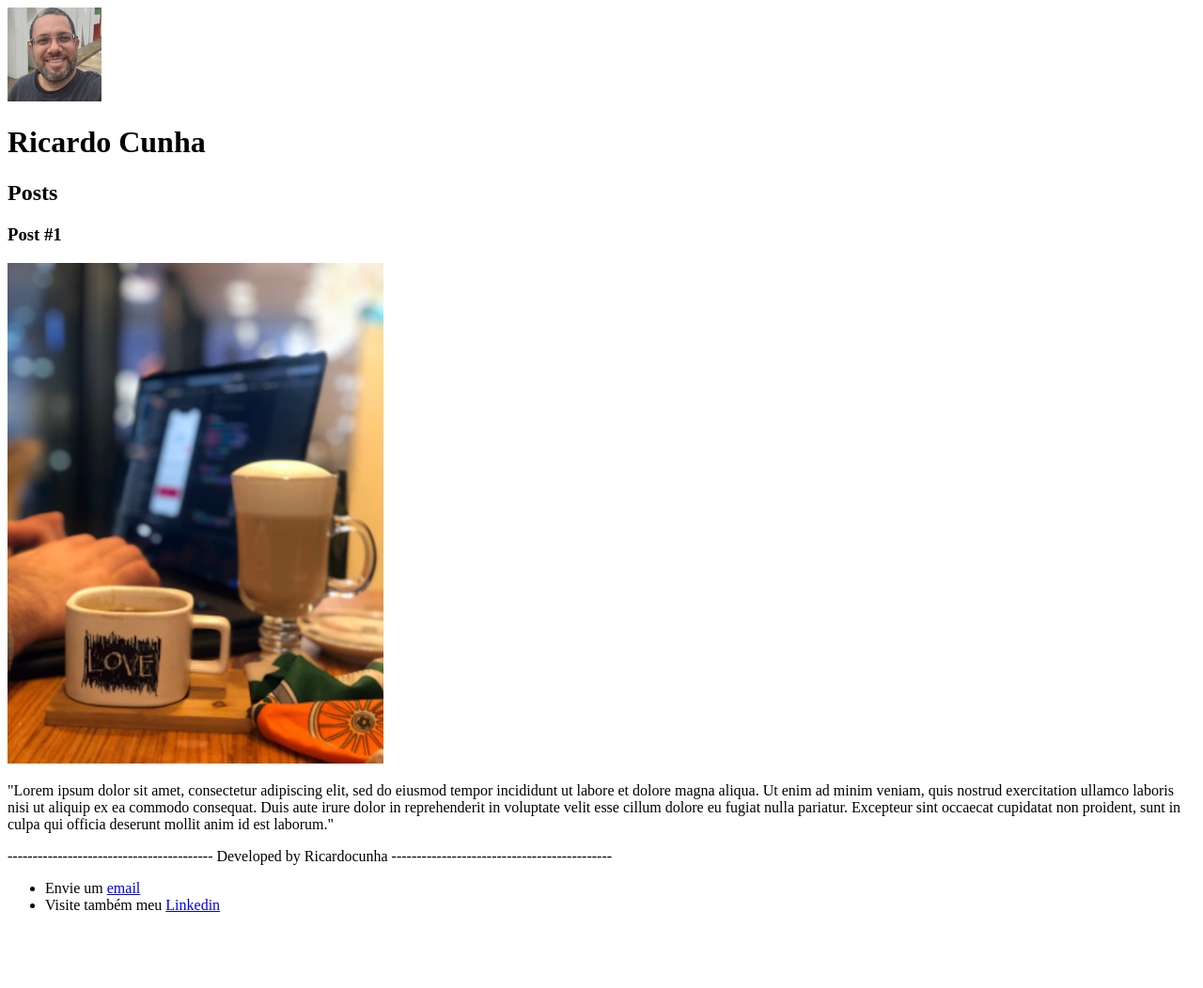
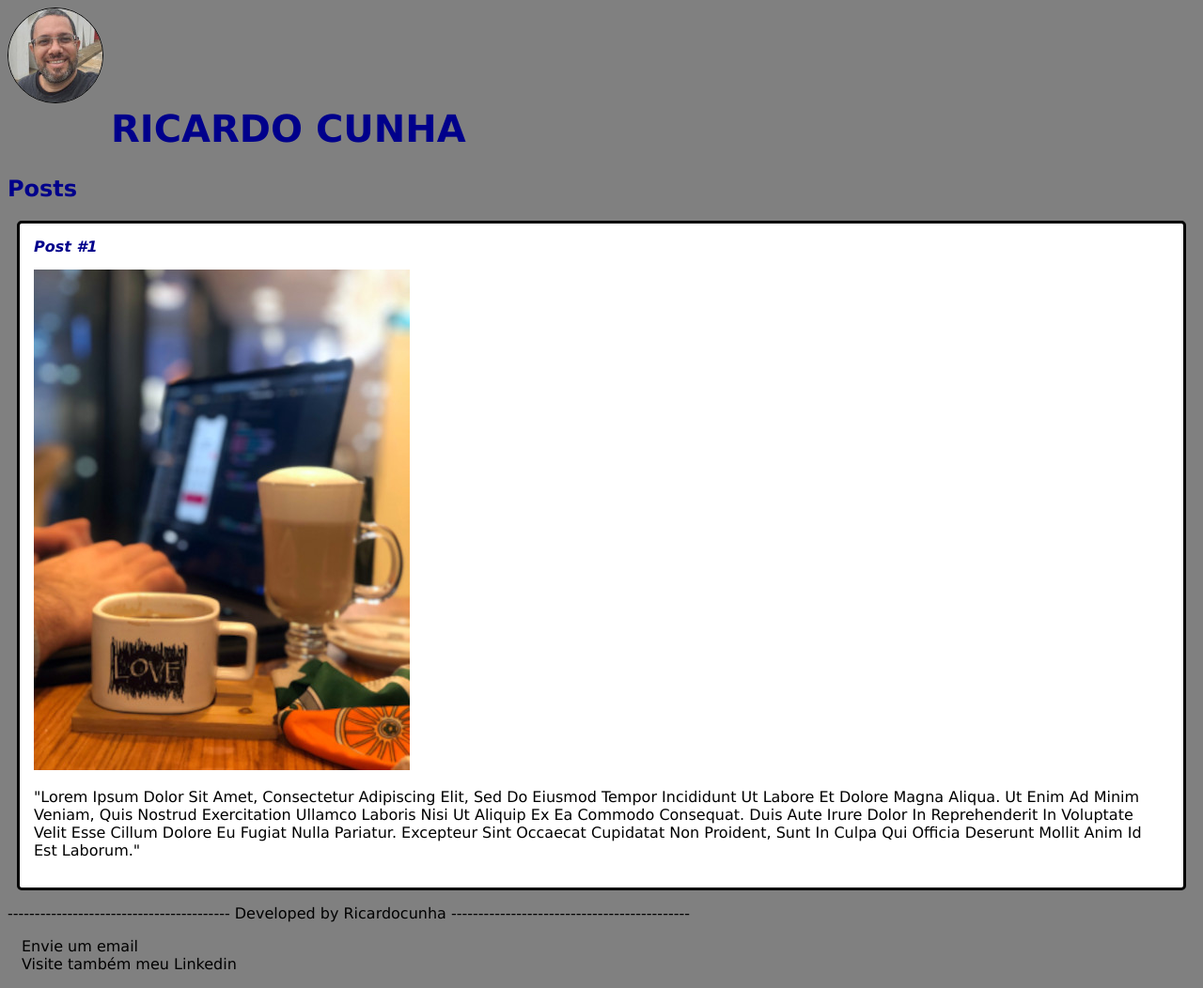
Before and after one commit to ricksmc/DIO, a plain HTML site: page HTML5_CSS3/SitePessoal/index.html in a window 1280 px wide. Shown: the whole page at 94% size. Before the commit the page ends 989 px from the top, so only its background shows below. Drawn offline with Linux system fonts and the light colour scheme.

Commit message:
Novas alterações no Site Pessoal

```diff
--- a/HTML5_CSS3/SitePessoal/index.html
+++ b/HTML5_CSS3/SitePessoal/index.html
@@ -3,22 +3,23 @@
  <head>
   <meta charset="utf-8">
   <title>Ricardo Cunha</title>
+  <link rel="stylesheet" href="style.css">
  </head>
   <body>
    <header>
-    <img src="Imagens/foto.jpg" alt="Foto do meu perfil">
-    <h1>Ricardo Cunha</h1>
+    <img src="Imagens/foto.jpg" alt="Foto do meu perfil" class="foto">
+    <h1 id="title">Ricardo Cunha</h1>
    </header>
    <section>
     <header>
-     <h2>Posts</h2>
+     <h2 class="subtitle">Posts</h2>
     </header>
-   <article>
+   <article class="post">
     <header>
-     <h3>Post #1</h3>
-     <img src="Imagens/TimeForCoffee.jpg" alt="Pausa para o café">
+     <h3 class="post_title">Post #1</h3>
+     <img src="Imagens/TimeForCoffee.jpg" alt="Pausa para o café" class="post_image">
     </header>
-      <p>
+      <p class="post_content">
        "Lorem ipsum dolor sit amet, consectetur adipiscing elit, sed do eiusmod tempor incididunt ut labore et dolore
         magna aliqua. Ut enim ad minim veniam, quis nostrud exercitation ullamco laboris nisi ut aliquip ex ea commodo
         consequat. Duis aute irure dolor in reprehenderit in voluptate velit esse cillum dolore eu fugiat nulla pariatur.
@@ -27,7 +28,7 @@
    </article>
    </section>
    <footer>----------------------------------------- Developed by Ricardocunha --------------------------------------------
-    <ul>
+    <ul class="contact_list">
      <li>
       Envie um <a href="mailto:ricardosmc@aol.com">email</a>
      </li>
--- /dev/null
+++ b/HTML5_CSS3/SitePessoal/style.css
@@ -0,0 +1,55 @@
+body{
+    background: gray;
+    font-family: Verdana;
+}
+
+#title, .subtitle, .post_title {
+
+    color: darkblue;
+}
+
+#title{
+    font-size: 40px;
+    margin-left: 110px;
+    margin-top: 0px;
+    text-transform: uppercase;
+}
+a{
+    text-decoration: line-through;
+    color: black;
+}
+.post_title{
+    font-size: 16px;
+    font-style: italic;
+    margin: 0;
+    margin-bottom: 15px;
+}
+
+.post{
+    background: white;
+    padding: 15px;
+    border: 3px solid black;
+    margin: 10px;
+    margin-bottom: 15px;
+    border-radius: 5px;
+}
+
+.post_content{
+    margin: 0;
+    margin-bottom: 15px;
+    text-transform: capitalize;
+}
+.post_image{
+    margin-bottom: 15px;
+}
+.foto{
+    border-radius: 50%;
+    border: 1px solid black;
+}
+.contact_list{
+    list-style-type: none;
+    padding-left: 15px;
+}
+.contact_list li a {
+    text-decoration: none;
+}
```
Also changed, not shown: 1 other file.
